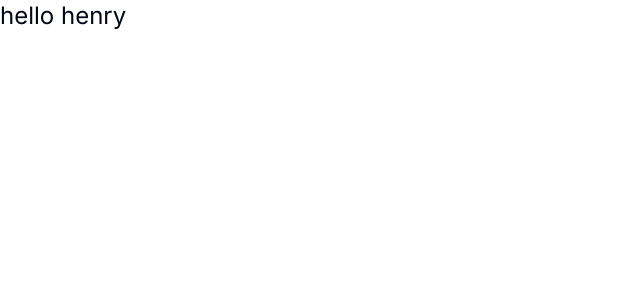
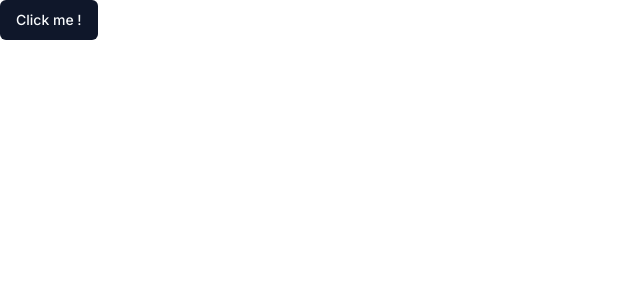
Before and after one commit to jankuzma/pptx-to-notes, a Next.js app: page / in a window 1280 px wide. Shown: the top 300 px of the page, without its empty margins (0-640 px from the left). Built offline with nearby package versions, Linux system fonts and the light colour scheme.

Commit message:
added shadcn and button component

```diff
--- a/app/page.tsx
+++ b/app/page.tsx
@@ -1,11 +1,12 @@
 import Image from 'next/image'
+import {Button} from "@/components/ui/button";
 
 export default function Home() {
   return (
 <div>
-  <h1 className={'text-2xl'}>
-hello henry
-  </h1>
+  <Button>
+    Click me !
+  </Button>
 </div>
   )
 }
--- /dev/null
+++ b/components/ui/button.tsx
@@ -0,0 +1,56 @@
+import * as React from "react"
+import { Slot } from "@radix-ui/react-slot"
+import { cva, type VariantProps } from "class-variance-authority"
+
+import { cn } from "@/lib/utils"
+
+const buttonVariants = cva(
+  "inline-flex items-center justify-center rounded-md text-sm font-medium ring-offset-background transition-colors focus-visible:outline-none focus-visible:ring-2 focus-visible:ring-ring focus-visible:ring-offset-2 disabled:pointer-events-none disabled:opacity-50",
+  {
+    variants: {
+      variant: {
+        default: "bg-primary text-primary-foreground hover:bg-primary/90",
+        destructive:
+          "bg-destructive text-destructive-foreground hover:bg-destructive/90",
+        outline:
+          "border border-input bg-background hover:bg-accent hover:text-accent-foreground",
+        secondary:
+          "bg-secondary text-secondary-foreground hover:bg-secondary/80",
+        ghost: "hover:bg-accent hover:text-accent-foreground",
+        link: "text-primary underline-offset-4 hover:underline",
+      },
+      size: {
+        default: "h-10 px-4 py-2",
+        sm: "h-9 rounded-md px-3",
+        lg: "h-11 rounded-md px-8",
+        icon: "h-10 w-10",
+      },
+    },
+    defaultVariants: {
+      variant: "default",
+      size: "default",
+    },
+  }
+)
+
+export interface ButtonProps
+  extends React.ButtonHTMLAttributes<HTMLButtonElement>,
+    VariantProps<typeof buttonVariants> {
+  asChild?: boolean
+}
+
+const Button = React.forwardRef<HTMLButtonElement, ButtonProps>(
+  ({ className, variant, size, asChild = false, ...props }, ref) => {
+    const Comp = asChild ? Slot : "button"
+    return (
+      <Comp
+        className={cn(buttonVariants({ variant, size, className }))}
+        ref={ref}
+        {...props}
+      />
+    )
+  }
+)
+Button.displayName = "Button"
+
+export { Button, buttonVariants }
--- a/package.json
+++ b/package.json
@@ -9,6 +9,7 @@
     "lint": "next lint"
   },
   "dependencies": {
+    "@radix-ui/react-slot": "^1.0.2",
     "class-variance-authority": "^0.7.0",
     "clsx": "^2.0.0",
     "lucide-react": "^0.284.0",
```
Also changed, not shown: 1 other file (tests, documents, lock files or other folders).
